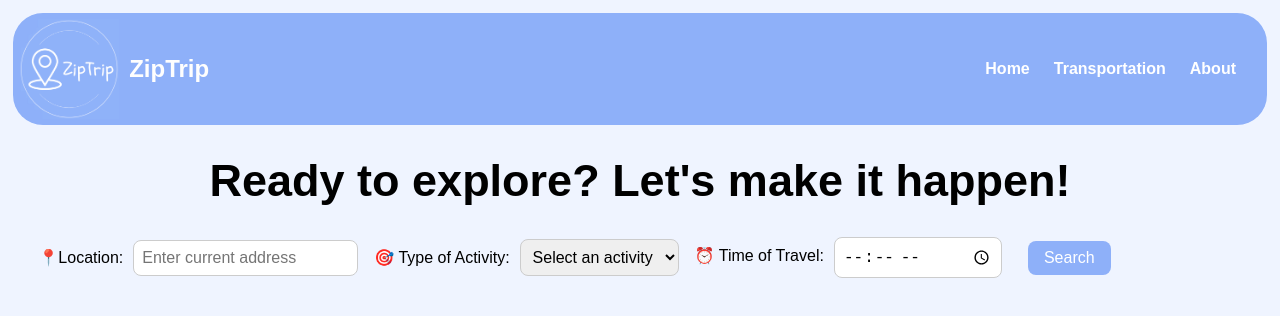
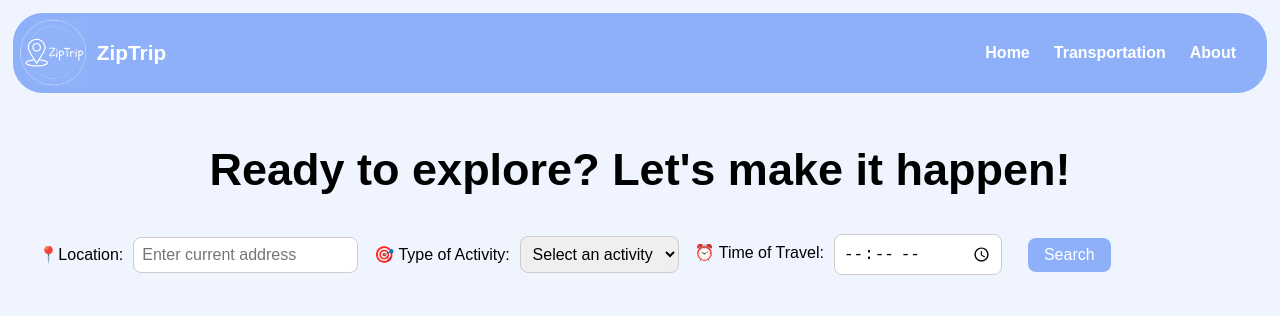
Before and after one commit to MehekB/Travel-App-IH25, a React (Create React App) app in the folder travel-app/: page / in a window 1280 px wide. Shown: the top 316 px of the page. Built offline with nearby package versions, Linux system fonts and the light colour scheme.

Commit message:
fixed some styling

```diff
--- a/travel-app/src/Navbar.css
+++ b/travel-app/src/Navbar.css
@@ -26,11 +26,11 @@
   }
 
   .nav-links li a:hover {
-    color: #8da7fd;
+    color: #4673d4;
   }
 
   .logo {
-    font-size: 1.5rem;
+    font-size: 1.3rem;
     font-weight: bold;
     margin-left: #333;
   }
@@ -42,7 +42,7 @@
   }
 
   .logo-image {
-    width: 100px;
+    width: 7%;
     height: 1--px;
     margin-right: 10px;
   }
--- a/travel-app/src/pages/App.css
+++ b/travel-app/src/pages/App.css
@@ -8,6 +8,7 @@ body {
   text-align: center;
   font-size: 45px;
   font-family: Arial, sans-serif;
+  margin-top: 4%;
   /* letter-spacing: 0.px; */
 }
 
@@ -17,6 +18,7 @@ body {
   justify-content: 5%; /* Distribute items with spacing */
   gap: 1rem; /* Add spacing between inputs */
   margin-left: 3%; /* Add some space around the search bar */
+  margin-top: 3%;
   flex-wrap: wrap; /* Wrap items to the next row if they don’t fit */
 }
 
--- a/travel-app/src/pages/App.js
+++ b/travel-app/src/pages/App.js
@@ -232,6 +232,7 @@ function Home() {
           <p>
             You Selected: {selectedActivities.length}{' '}
             {selectedActivities.length === 1 ? 'activity' : 'activities'}
+            Selected Activities: {selectedActivities}
           </p>
           </div>
       )}
```
